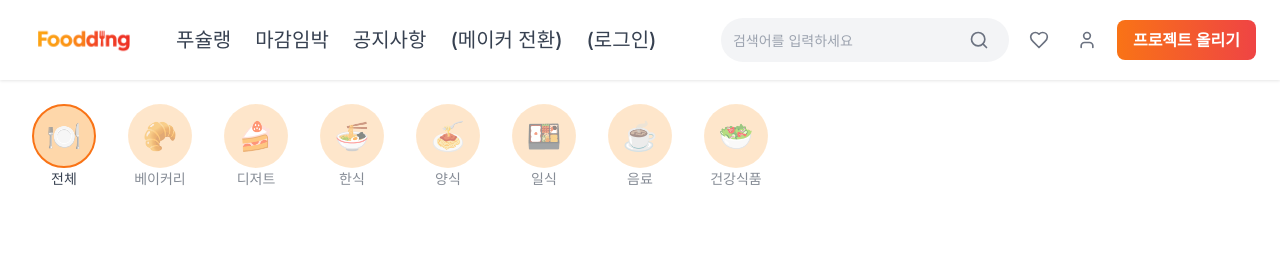
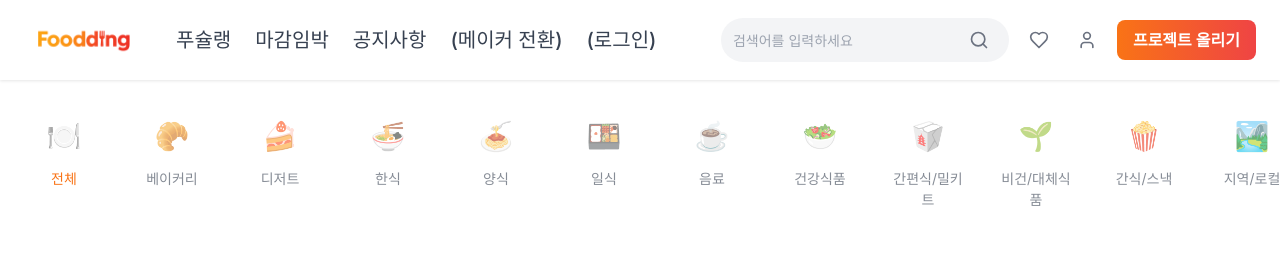
Before and after one commit to matthias0509/KH-FinalProject, a React (Vite) app in the folder frontend-project/: page /imbak in a window 1280 px wide. Shown: the top 262 px of the page. Built offline with nearby package versions, Linux system fonts and the light colour scheme.

Commit message:
카테고리 디자인

```diff
--- a/frontend-project/src/App.css
+++ b/frontend-project/src/App.css
@@ -196,6 +196,10 @@
   overflow-x: auto;
 }
 
+.category-bar__inner::-webkit-scrollbar {
+  display: none;
+}
+
 .category-button {
   display: flex;
   flex-direction: column;
@@ -220,23 +224,49 @@
 .category-button__icon {
   width: 64px;
   height: 64px;
-  background-color: #fed7aa;
+  background-color: transparent;
   border-radius: 50%;
   display: flex;
   align-items: center;
   justify-content: center;
   font-size: 28px;
-  border: 2px solid transparent;
+  border: none;
   transition: border-color 0.2s ease;
 }
 
 .category-button.is-active .category-button__icon {
-  border-color: var(--accent);
-}
+  color: var(--accent);
+}
+
 
 .category-button__label {
   font-size: 14px;
   color: #374151;
+}
+
+.category-button.is-active {
+  border: none;
+  background: none;
+}
+
+.category-button.is-active .category-button__label {
+  color: var(--accent);
+}
+
+
+
+.category-button + .category-button {
+  margin-left: 12px;
+}
+
+.category-button + .category-button::before {
+  content: '';
+  position: absolute;
+  left: -6px;
+  top: 25%;
+  bottom: 25%;
+  width: 1px;
+  background-color: #e5e7eb;
 }
 
 .hero {
--- a/frontend-project/src/components/CategoryBar.jsx
+++ b/frontend-project/src/components/CategoryBar.jsx
@@ -9,10 +9,8 @@ export default function CategoryBar({ categories, selectedCategory, onSelect })
             onClick={() => onSelect(cat.name)}
             className={`category-button${selectedCategory === cat.name ? ' is-active' : ''}`}
           >
-
-              <div className="category-button__icon">{cat.icon}</div>
-              <span className="category-button__label">{cat.name}</span>
-
+            <div className="category-button__icon">{cat.icon}</div>
+            <span className="category-button__label">{cat.name}</span>
           </button>
         ))}
       </div>
--- a/frontend-project/src/data/content.js
+++ b/frontend-project/src/data/content.js
@@ -7,6 +7,12 @@ export const categories = [
   { name: '일식', icon: '🍱' },
   { name: '음료', icon: '☕' },
   { name: '건강식품', icon: '🥗' },
+  { name: '간편식/밀키트', icon: '🥡' },
+  { name: '비건/대체식품', icon: '🌱' },
+  { name: '간식/스낵', icon: '🍿' },
+  { name: '지역/로컬', icon: '🏞️' },
+  { name: '반려동물 간식', icon: '🐾' },
+  { name: '도구/키친웨어', icon: '🧂' },
 ];
 
 export const projects = [
```
